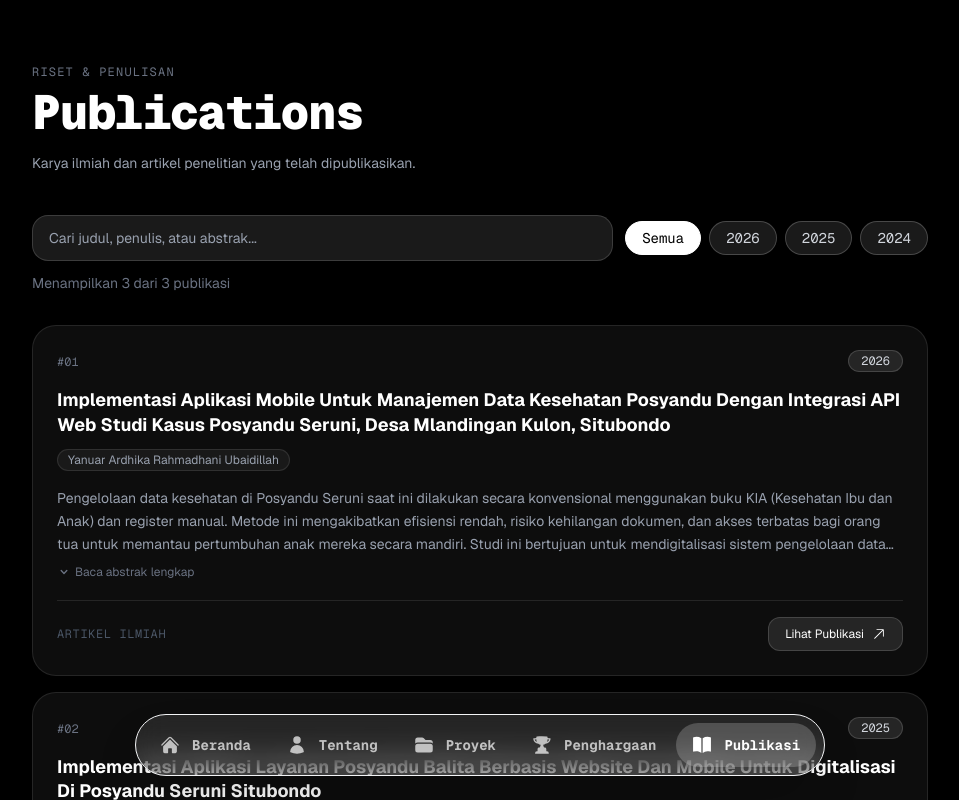
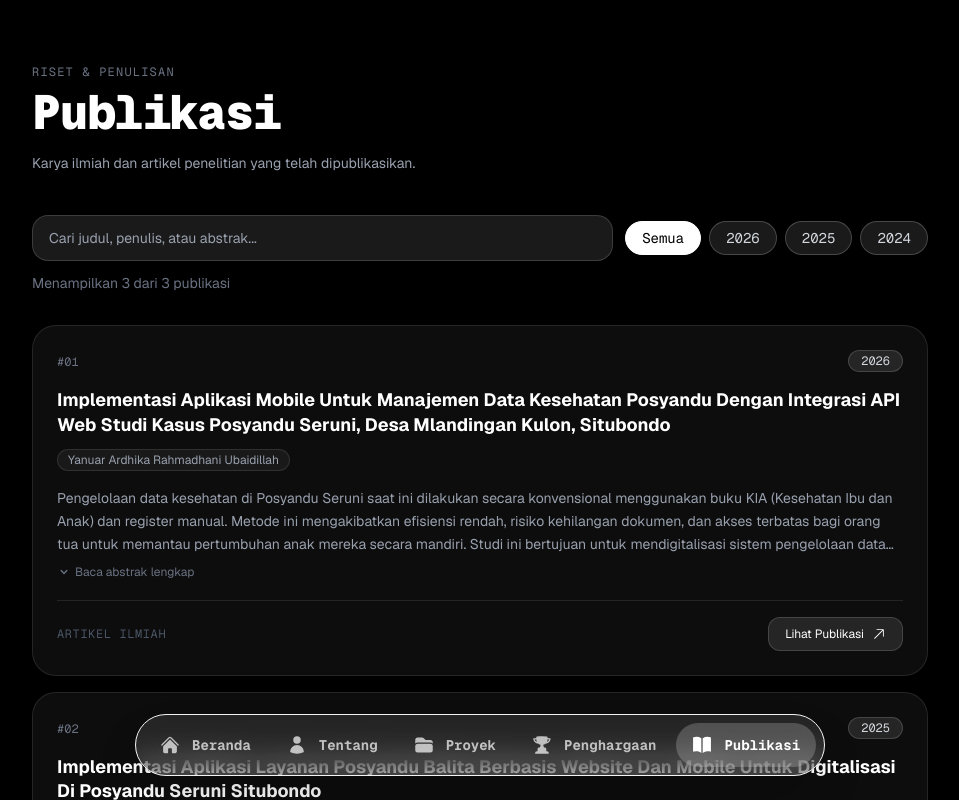
Before and after one commit to ardhikaxx/portofolio-nextjs, a Next.js app: page /publications in a window 1280 px wide. Shown: the top 800 px of the page, without its empty margins (160-1119 px from the left). Built offline with nearby package versions, Linux system fonts and the light colour scheme.

Commit message:
i18n: translate Publications heading to Indonesian

```diff
--- a/app/ui/publications.tsx
+++ b/app/ui/publications.tsx
@@ -42,7 +42,7 @@ export default function Publications() {
             <div className="max-w-4xl mx-auto mb-10">
                 <p className="text-xs font-mono text-gray-500 tracking-widest uppercase mb-2">Riset & Penulisan</p>
                 <h1 className="text-4xl md:text-5xl font-black text-white font-mono tracking-tight mb-4">
-                    Publications
+                    Publikasi
                 </h1>
                 <p className="text-gray-400 text-sm leading-relaxed max-w-xl">
                     Karya ilmiah dan artikel penelitian yang telah dipublikasikan.
```
